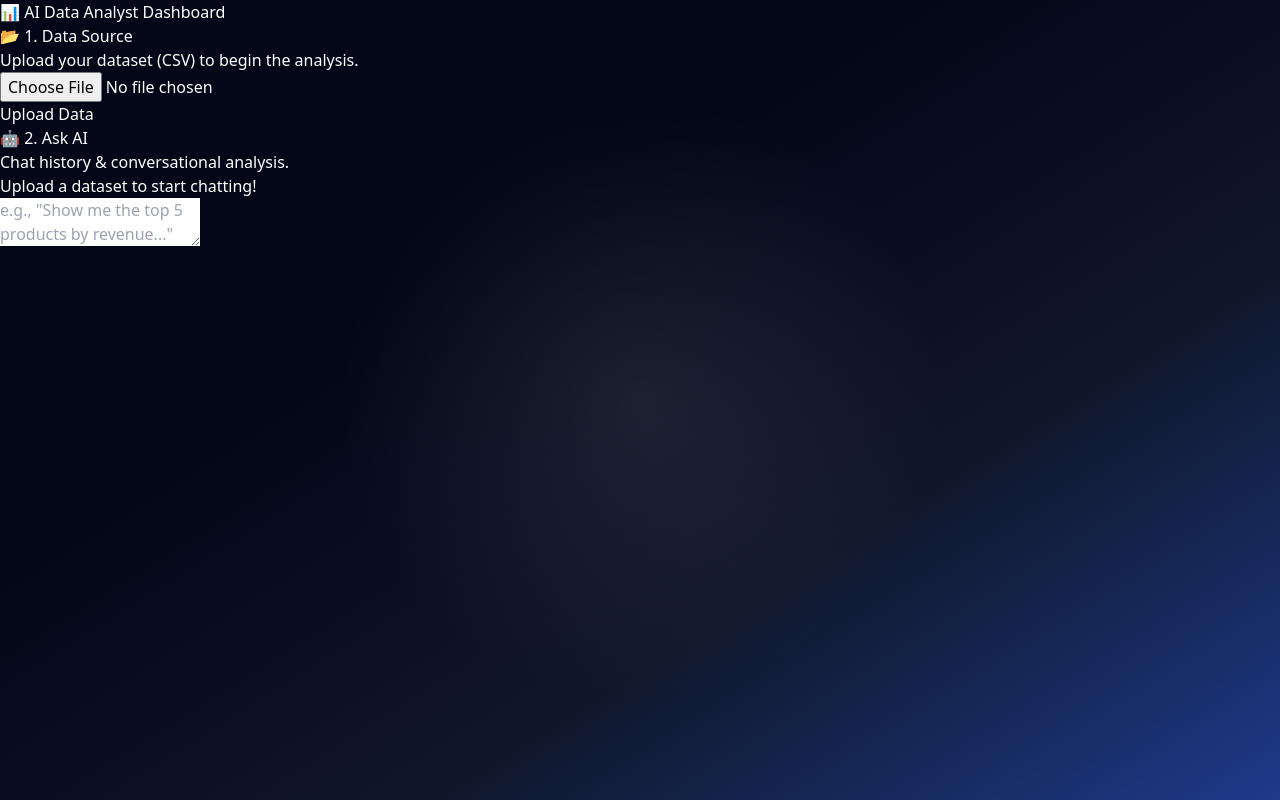
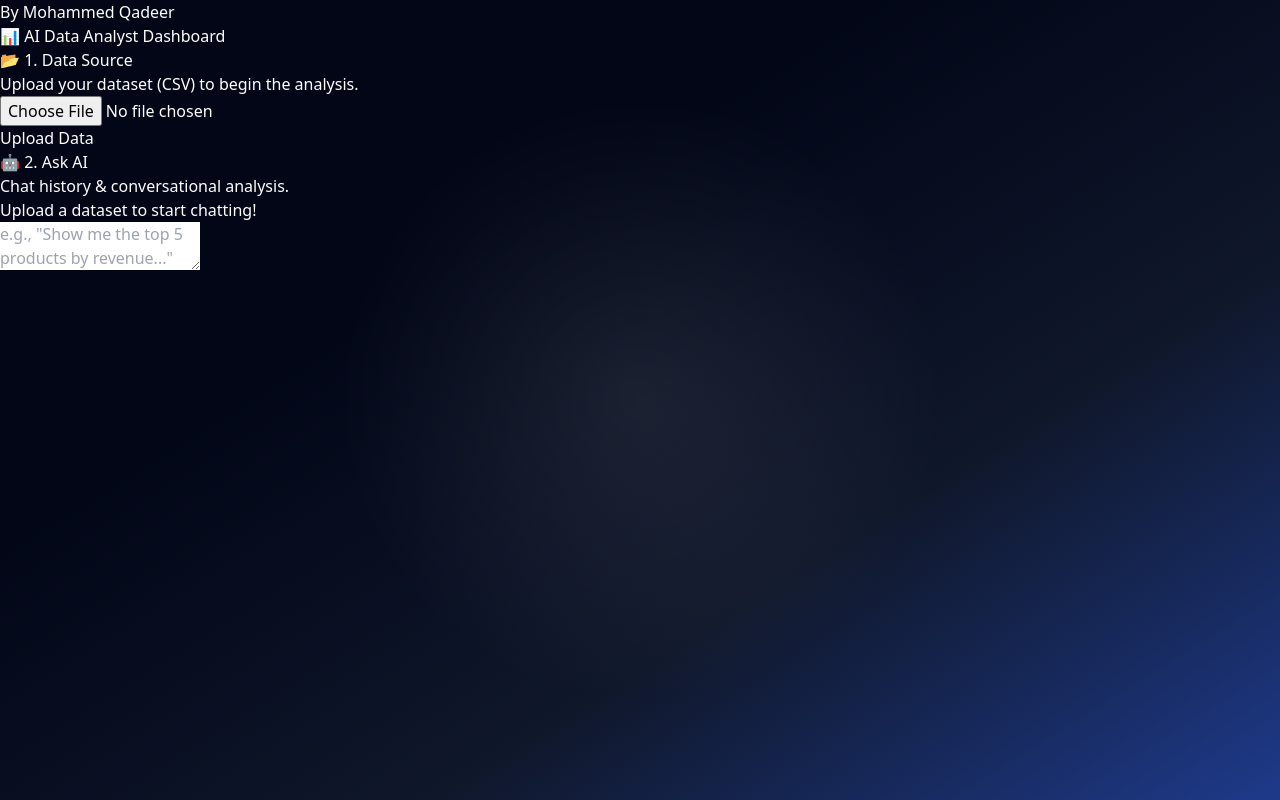
Before and after one commit to Qadeer149/Internship_Project, a React app in the folder frontend/: page / in a window 1280 px wide. Built offline with nearby package versions, Linux system fonts and the light colour scheme; the HTML template or start-up script is replaced by a standard one.

Commit message:
Add my name to the dashboard header

```diff
--- a/frontend/src/App.jsx
+++ b/frontend/src/App.jsx
@@ -189,9 +189,14 @@ function App() {
       <div className="absolute top-1/2 left-1/2 -translate-x-1/2 -translate-y-1/2 w-[500px] h-[500px] md:w-[700px] md:h-[700px] bg-white/10 rounded-full blur-[120px] pointer-events-none -z-10"></div>
 
       {/* 🔹 Header */}
-      <h1 className="text-4xl md:text-5xl font-extrabold mb-10 mt-4 bg-clip-text text-transparent bg-gradient-to-r from-blue-400 to-white text-center drop-shadow-lg">
-        📊 AI Data Analyst Dashboard
-      </h1>
+      <div className="flex flex-col items-center mb-10 mt-4 z-10 w-full relative">
+        <div className="absolute top-0 right-4 text-gray-500 text-sm tracking-widest uppercase font-semibold mt-2">
+          By Mohammed Qadeer
+        </div>
+        <h1 className="text-4xl md:text-5xl font-extrabold bg-clip-text text-transparent bg-gradient-to-r from-blue-400 to-white text-center drop-shadow-lg">
+          📊 AI Data Analyst Dashboard
+        </h1>
+      </div>
 
       {/* 🔹 Layout Grid for the Two Main Pillars: Upload & AI Analysis */}
       <div className="w-full max-w-6xl grid grid-cols-1 md:grid-cols-2 gap-8 z-10">
```
